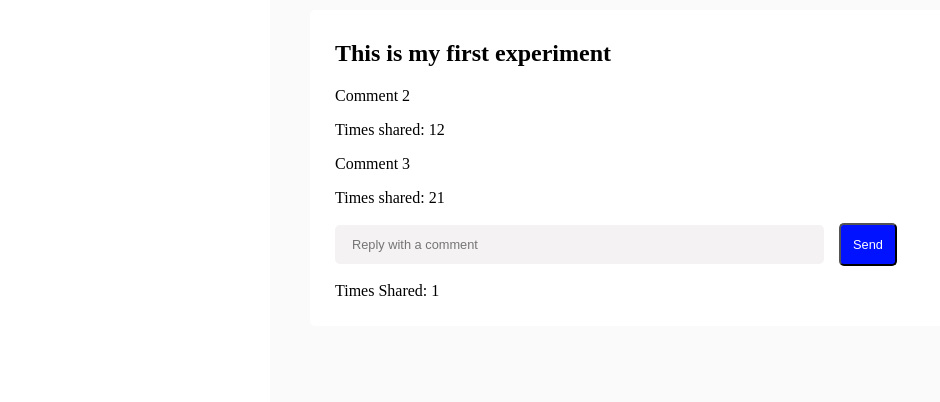
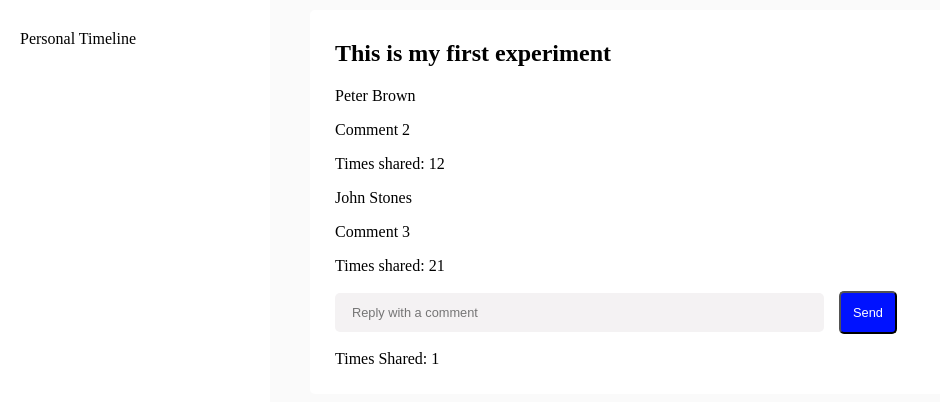
Before and after one commit to tiimgreen/labstep-test, a React app: page / in a window 1280 px wide. Shown: the top 402 px of the page, without its empty margins (0-940 px from the left). Built offline with nearby package versions, Linux system fonts and the light colour scheme; the HTML template or start-up script is replaced by a standard one.

Commit message:
fix issue with correct timeline not displaying, add fullName field to user

```diff
--- a/src/Experiment.js
+++ b/src/Experiment.js
@@ -54,10 +54,12 @@ class Experiment extends Component {
     3. Append a fullName ( concatenation of first and second name ) field to the author of your verified comments
     4. Style the comment-bar according to specs
     */
-    const comments = this.state.thread.comments.filter(comment => comment.verified)
+    const comments = this.state.thread.comments.filter(c => c.verified).map(c => {
+      c.author.fullName = `${c.author.first} ${c.author.second}`
+      return c
+    })
     const timesShared = 1
     /* END TO-DO */
-
 
     return (
       <div className='experiment'>
--- a/src/Navigation.js
+++ b/src/Navigation.js
@@ -11,18 +11,14 @@ export class Navigation extends Component {
 
   render() {
     const timelines = this.state.timelines
-    const userId = this.props.userId
+    const userId = parseInt(this.props.userId, 10)
 
     /* TO-DO: Fix the following code to show the timelines
     that are associated with the above userId
     */
-    let currentUserTimelines = []
-
-    for(var i=0; i<timelines.length; i++) {
-      if (timelines[i].owner_id === userId) {
-        currentUserTimelines.push(timelines[i])
-      }
-    }
+    const currentUserTimelines = timelines.filter(t => {
+      return t.owner_id === userId
+    })
     /* END TO-DO */
 
     return (
```
Also changed, not shown: src/api/index.js (line endings or trailing spaces).
